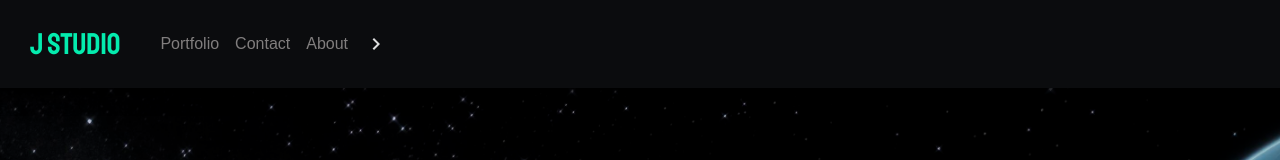
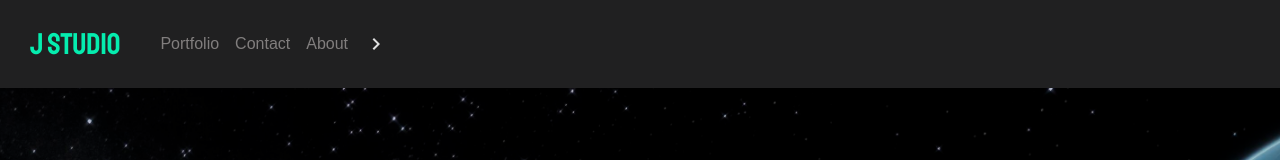
Before and after one commit to Truecoding4life/JStudio-React, a React (Vite) app in the folder client/: page / in a window 1280 px wide. Shown: the top 160 px of the page. Built offline with nearby package versions, Linux system fonts and the light colour scheme; a web font is replaced by a local one.

Commit message:
make navbar fix top

```diff
--- a/client/src/App.css
+++ b/client/src/App.css
@@ -6,12 +6,11 @@
     box-sizing: border-box;
     --text-gradient: linear-gradient(90deg, rgba(74, 215, 135, 1) 0%, rgba(80, 98, 249, 1) 100%);
     scroll-behavior: smooth;
-    --header-background: #111215af;
+    --header-background: #242425e4;
   }
 
 body {
-  background: radial-gradient(circle at 48% 57%, rgba(72, 113, 118, 1) 0%, rgba(0, 0, 0, 1) 41%);
-
+  background-color: black;
   min-height: 100vh;
 };
 
--- a/client/src/App.jsx
+++ b/client/src/App.jsx
@@ -10,7 +10,7 @@ import {
 import NavbarLi from "./components/Navbar/Navbar.jsx";
 import Footer from "./components/footer/footer.jsx";
 import { createTheme, ThemeProvider } from "@mui/material/styles";
-import { useState } from "react";
+import { useState, useEffect } from "react";
 import FloatingActionButtonSize from "./components/FloatingBox";
 
 const httpLink = createHttpLink({
@@ -38,6 +38,38 @@ const client = new ApolloClient({
 
 function App() {
   const [darkMode, setDarkMode] = useState(true);
+  const [scrollPosition, setScrollPosition] = useState(0);
+  const [scrollDirection, setScrollDirection] = useState("up");
+
+  const handleScroll = () => {
+    const currentPosition = window.pageYOffset;
+
+    if (currentPosition > scrollPosition) {
+      setScrollDirection("down");
+    } else {
+      setScrollDirection("up");
+    }
+
+    setScrollPosition(currentPosition);
+  };
+
+  useEffect(() => {
+    window.addEventListener("scroll", handleScroll);
+
+    return () => {
+      window.removeEventListener("scroll", handleScroll);
+    };
+  }, [scrollPosition]);
+
+
+  const navbarStyle = {
+    position: "sticky",
+    top: 0,
+    transition: "transform 0.3s ease-in-out",
+    zIndex: 1000,
+    transform:
+      scrollDirection === "down" ? "translateY(-100%)" : "translateY(0)",
+  };
 
   const theme = createTheme({
     palette: {
@@ -57,12 +89,11 @@ function App() {
     },
   });
 
-  const backgroundNow = theme.palette.primary.mainBackground;
   return (
     <ThemeProvider theme={theme}>
       <ApolloProvider client={client}>
         <div className="body  d-flex flex-column min-vh-100">
-          <div className="section">
+          <div className="section" style={navbarStyle}>
             <NavbarLi />
           </div>
           <div
--- a/client/src/components/Navbar/styles.css
+++ b/client/src/components/Navbar/styles.css
@@ -1,6 +1,5 @@
 .navbar {
     background-color: var(--header-background);
-    box-shadow: 0 0 14px 7px rgba(0, 0, 0, 2);
   }
 
   .navbar-brand {
--- a/client/src/containers/Portfolio/style.css
+++ b/client/src/containers/Portfolio/style.css
@@ -5,6 +5,11 @@
   background-color: #1a1c1ba6;
   color: white;
   border-radius: 5px;
+}
+
+#portfolio-section{
+  background: radial-gradient(circle at 50% 64%, rgba(72, 113, 118, 1) 0%, rgba(0, 0, 0, 1) 54%);
+
 }
 
 /* Detail Section */
```
